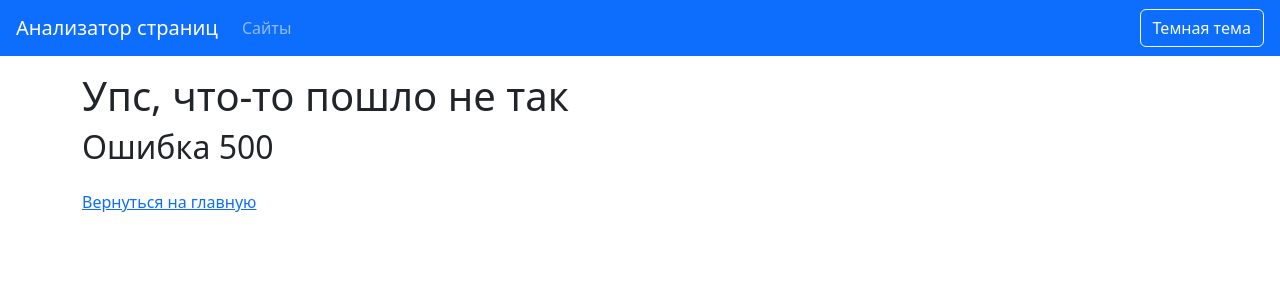
After one commit to Alex-Iset/python-project-83, a Flask app: template page_analyzer/templates/errors/500.html in a window 1280 px wide. The commit adds this page. Shown: the top 300 px of the page. Run offline with Flask 3, Linux system fonts and the light colour scheme; the template is opened without the code that fills it, so the values that code supplies are empty; some libraries are stand-ins or nearby versions.

Commit message:
added: markup for errors

```diff
--- /dev/null
+++ b/page_analyzer/templates/errors/500.html
@@ -0,0 +1,17 @@
+{% extends "urls/layout.html" %}
+
+{% block content %}
+<main class="flex-grow-1">
+  <div class="container-lg mt-3">
+    <h1>Упс, что-то пошло не так</h1>
+    <div class="row row-cols-1 row-cols-lg-2 align-items-lg-center">
+      <div class="col">
+        <h2 class="h2 mb-4">
+          Ошибка 500
+        </h2>
+        <p><a href="/">Вернуться на главную</a></p>
+      </div>
+    </div>
+  </div>
+</main>
+{% endblock %}
```
Also changed, not shown: page_analyzer/templates/errors/404.html (line endings or trailing spaces).
